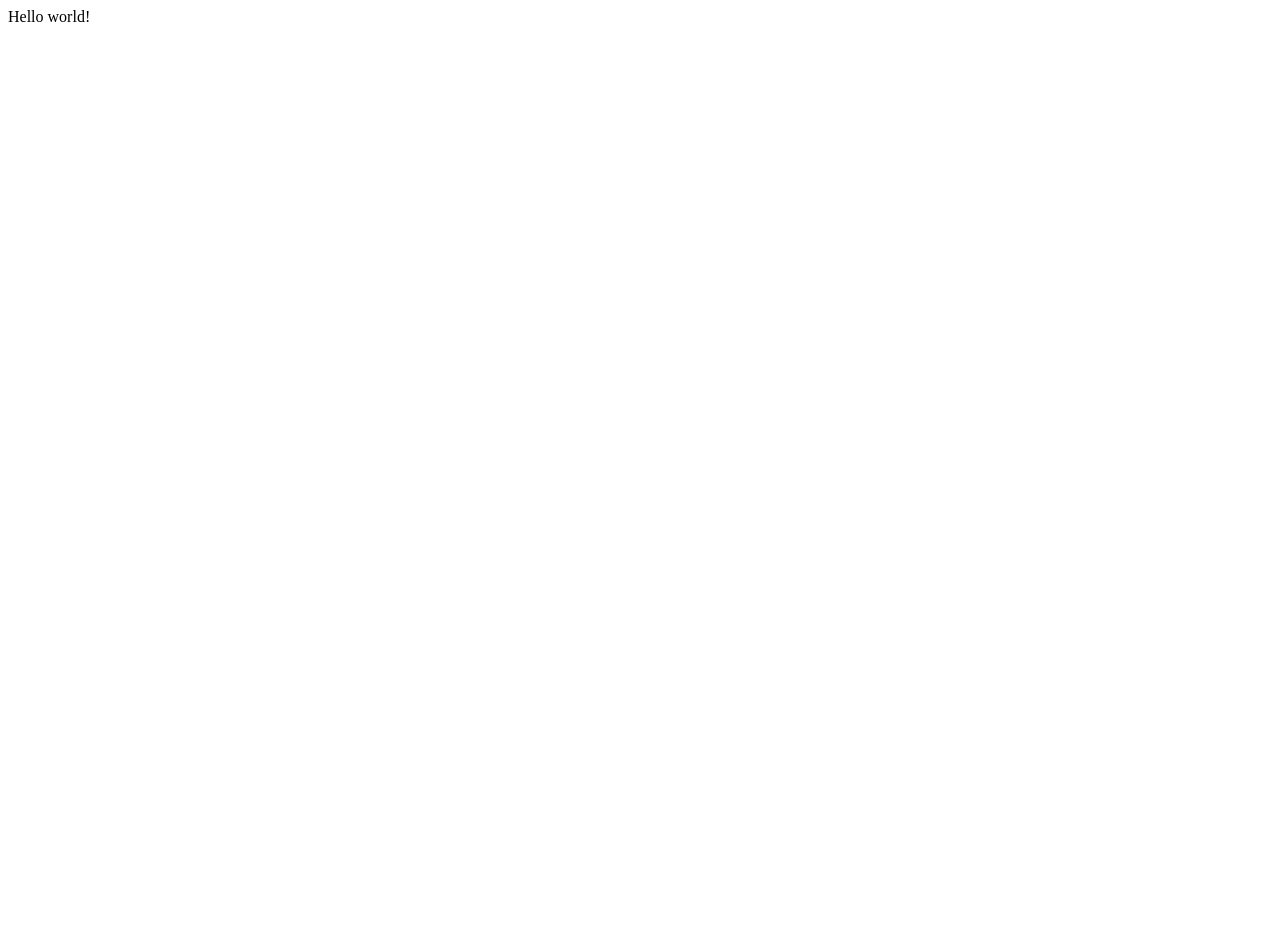
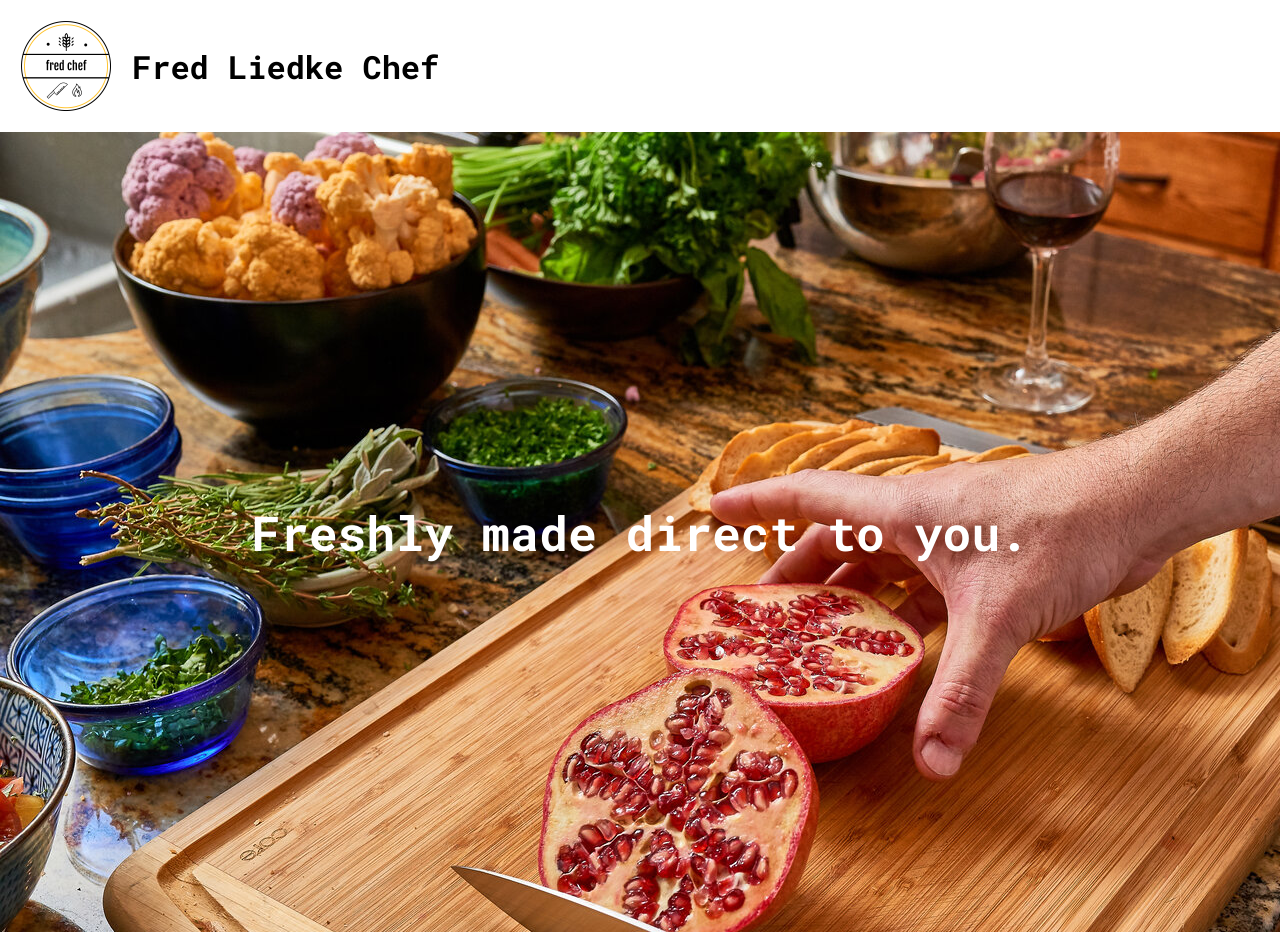
Before and after one commit to gusliedke/fredcheff, a Gatsby site: page / in a window 1280 px wide. Shown: the top 932 px of the page. Before the commit the page ends 800 px from the top, so only its background shows below. Built offline with nearby package versions, Linux system fonts and the light colour scheme; Gatsby itself is replaced by a stand-in of ours.

Commit message:
first commit

```diff
--- a/gatsby-config.js
+++ b/gatsby-config.js
@@ -5,5 +5,22 @@
  */
 
 module.exports = {
-  /* Your site config here */
+  plugins: [
+    `gatsby-plugin-styled-components`,
+    {
+      resolve: `gatsby-plugin-prefetch-google-fonts`,
+      options: {
+        fonts: [
+          {
+            family: `Roboto Mono`,
+            variants: [`400`, `700`]
+          },
+          {
+            family: `Roboto`,
+            subsets: [`latin`]
+          },
+        ],
+      },
+    }
+  ],
 }
--- a/src/pages/index.js
+++ b/src/pages/index.js
@@ -1,3 +1,113 @@
 import React from "react"
+import styled, { createGlobalStyle } from "styled-components"
+import logo from '../../static/logo.png'
+import homepage from '../../static/homepage.jpg'
+import crab from '../../static/crab.jpg'
+import brusq from '../../static/brusq.jpg'
+import carrot from '../../static/carrot.jpg'
 
-export default () => <div>Hello world!</div>
+const GlobalStyle = createGlobalStyle`
+  body {
+    margin: 0;
+    padding: 0;
+    font-family: "Roboto";
+  }
+  h1 {
+    font-family: "Roboto Mono";
+  }
+`
+
+const Wrapper = styled.div`
+  background: #fff;
+`
+const Homepage = styled.section`
+  background: url(${homepage}) no-repeat;
+  object-fit: contain;
+  height: 100vh;
+  display: flex;
+  flex-direction: column;
+  text-align: center;
+  justify-content: center;
+`
+const Section = styled.section`
+  height: 100vh;
+  display: flex;
+  flex-direction: column;
+  text-align: center;
+  justify-content: center;
+  background: ${({bg}) => bg};
+`
+const Container = styled.div`
+  margin: 0 auto;
+  width: 100%;
+  max-width: 1440px;
+`
+const Header = styled.div`
+  width: 100%;
+  display: flex;
+  align-items: center;
+`
+const Logo = styled.img`
+  margin: 1rem;
+`;
+const Slogan = styled.h2`
+  color: #fff;
+  font-size: 3rem;
+  font-family: "Roboto Mono";
+`;
+const Cards = styled.div`
+  display: flex;
+  justify-content: space-between;
+`;
+const Card = styled.div`
+  background: url(${({bg}) => bg}) no-repeat 100%;
+  background-position: center;
+  object-fit: contain;
+  padding: 1rem;
+  width: 100%;
+  max-width: calc(100% / 3);
+  height: 50vh;
+  margin: 1em;
+`;
+const Heading = styled.h2`
+  color: white;
+`;
+
+export default () => (
+  <>
+    <GlobalStyle />
+    <Wrapper>
+      <Header>
+        <Logo src={logo} alt="Fred Chef" width="100" height="100" />
+        <h1>Fred Liedke Chef</h1>
+      </Header>
+      <Homepage>
+        <Container>
+          <Slogan>Freshly made direct to you.</Slogan>
+        </Container>
+      </Homepage>
+      <Section bg="#222">
+        <Container>
+          <Heading>Recipes</Heading>
+          <Cards>
+            <Card bg={carrot}>
+              <h3>
+                Choose
+              </h3>
+            </Card>
+            <Card bg={brusq}>
+              <h3>
+                Call
+              </h3>
+            </Card>
+            <Card bg={crab}>
+              <h3>
+                Delivery
+              </h3>
+            </Card>
+          </Cards>
+        </Container>
+      </Section>
+    </Wrapper>
+  </>
+)
```
Also changed, not shown: package.json (+7 -3 lines), static/brusq.jpg (added), static/carrot.jpg (added), static/homepage.jpg (added), static/logo.png (added), static/pasta.jpg (added), 3 other files.
